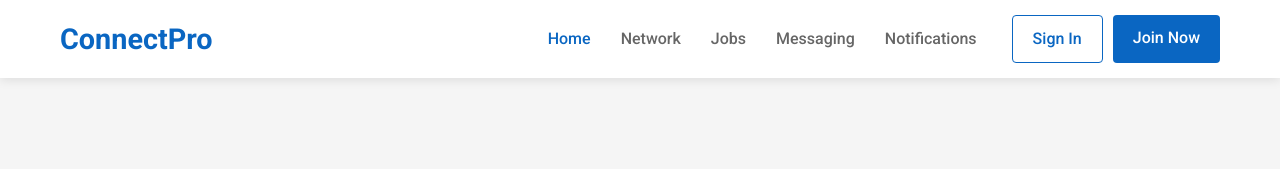
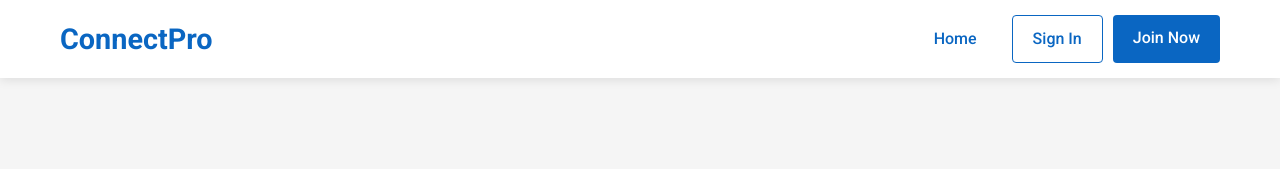
Before and after one commit to ThomasvRos28/NetworkSite, a plain HTML site: page index.html in a window 1280 px wide. Shown: the top 169 px of the page. Drawn offline with Linux system fonts and the light colour scheme.

```diff
--- a/index.html
+++ b/index.html
@@ -18,10 +18,7 @@
             <nav>
                 <ul class="nav-links">
                     <li><a href="#" class="active">Home</a></li>
-                    <li><a href="#">Network</a></li>
-                    <li><a href="#">Jobs</a></li>
-                    <li><a href="#">Messaging</a></li>
-                    <li><a href="#">Notifications</a></li>
+
                 </ul>
                 <div class="nav-buttons">
                     <a href="#" class="btn btn-outline">Sign In</a>
```
